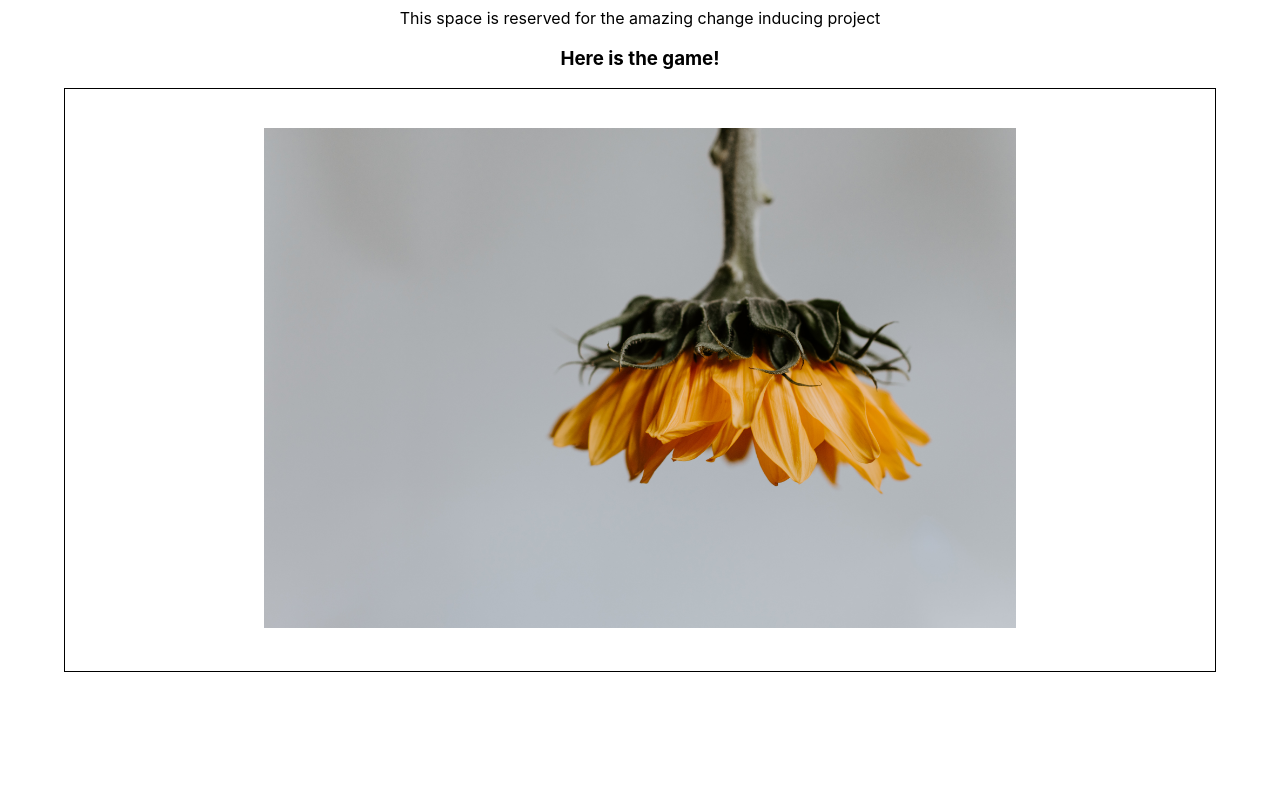
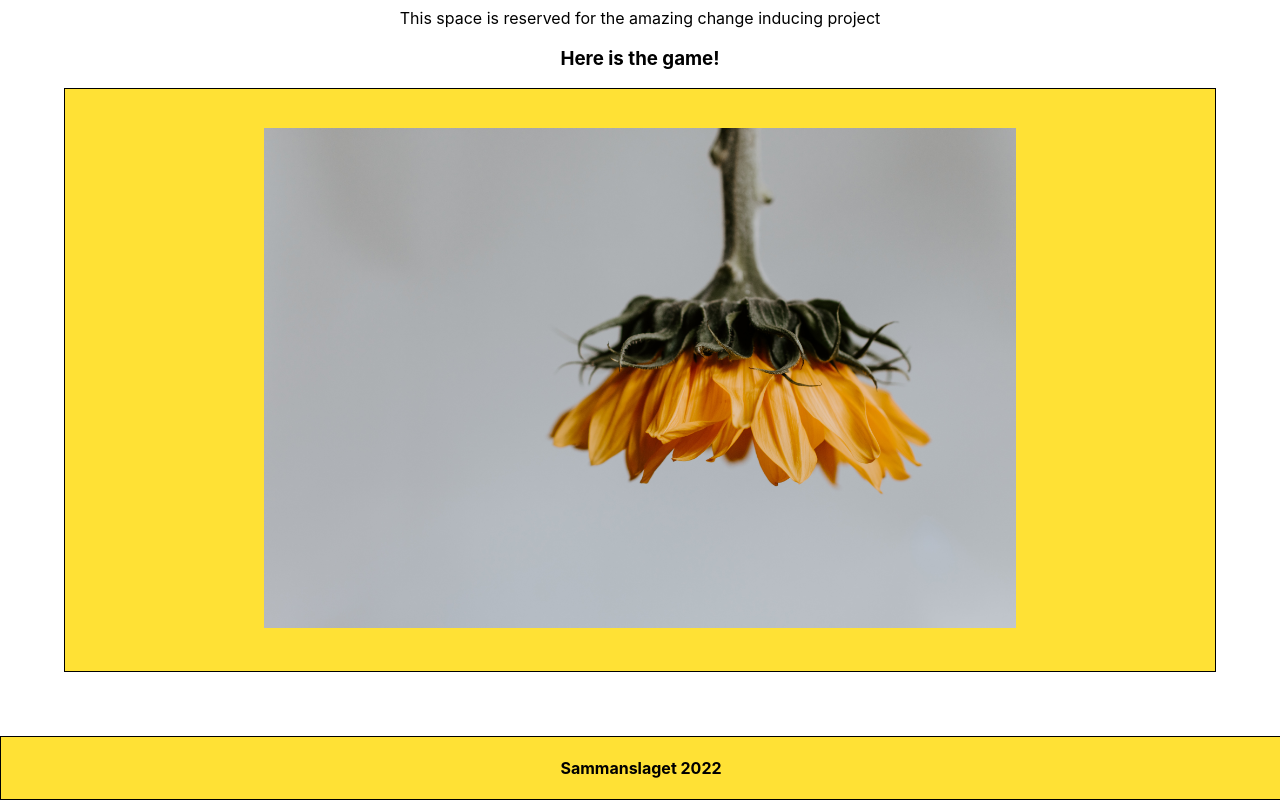
Before and after one commit to NellySP/Sammanslaget, a React (Create React App) app: page / in a window 1280 px wide. Shown: the part 244-1044 px from the top of the page. Before the commit the page ends 980 px from the top, so only its background shows below. Built offline with nearby package versions, Linux system fonts and the light colour scheme.

Commit message:
add footer

```diff
--- a/src/App.js
+++ b/src/App.js
@@ -2,6 +2,7 @@ import "./App.css";
 import HomePage from "./components/Home";
 import AboutPage from "./components/About";
 import Header from "./components/Header";
+import Footer from "./components/footer";
 
 function App() {
   let Component;
@@ -17,6 +18,7 @@ function App() {
     <div className="App">
       <Header />
       <Component />
+      <Footer />
     </div>
   );
 }
--- a/src/components/Home/index.js
+++ b/src/components/Home/index.js
@@ -8,6 +8,7 @@ const StyledAbout = styled.div`
     margin-right: 5%;
     margin-bottom: 5%;
     padding: 3%;
+    background-color: #ffe135;
   }
   img {
     width: 70%;
--- /dev/null
+++ b/src/components/footer/index.js
@@ -0,0 +1,21 @@
+import styled from "styled-components";
+
+const StyledFooter = styled.div`
+  width: 100vw;
+  background-color: #ffe135;
+  border: 1px solid black;
+
+  h1 {
+    margin-left: 5%;
+  }
+`;
+
+const Footer = () => {
+  return (
+    <StyledFooter>
+      <h4>Sammanslaget 2022</h4>
+    </StyledFooter>
+  );
+};
+
+export default Footer;
```
